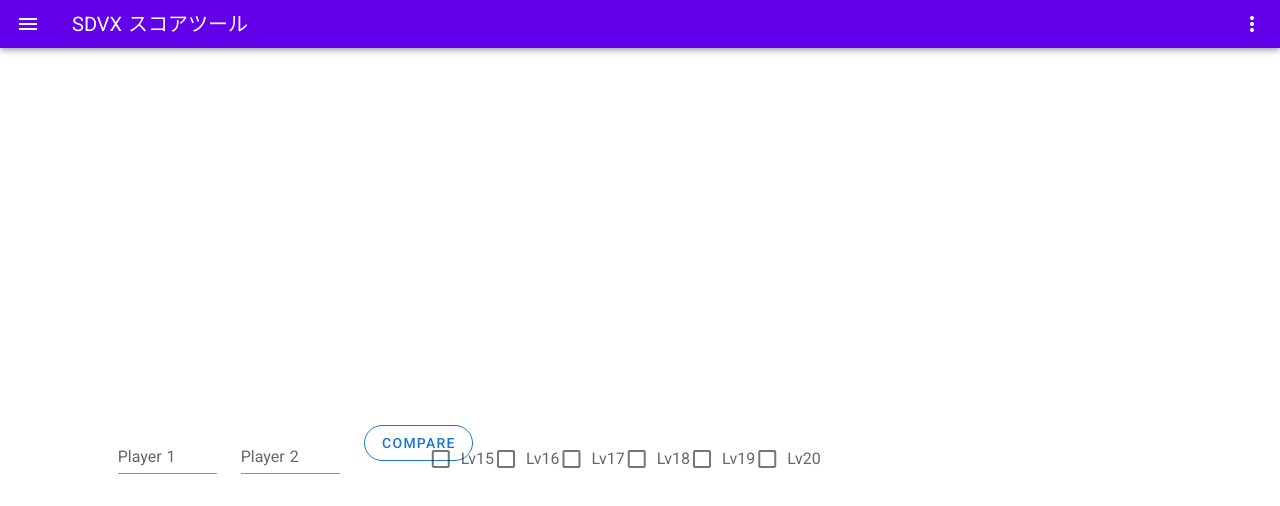
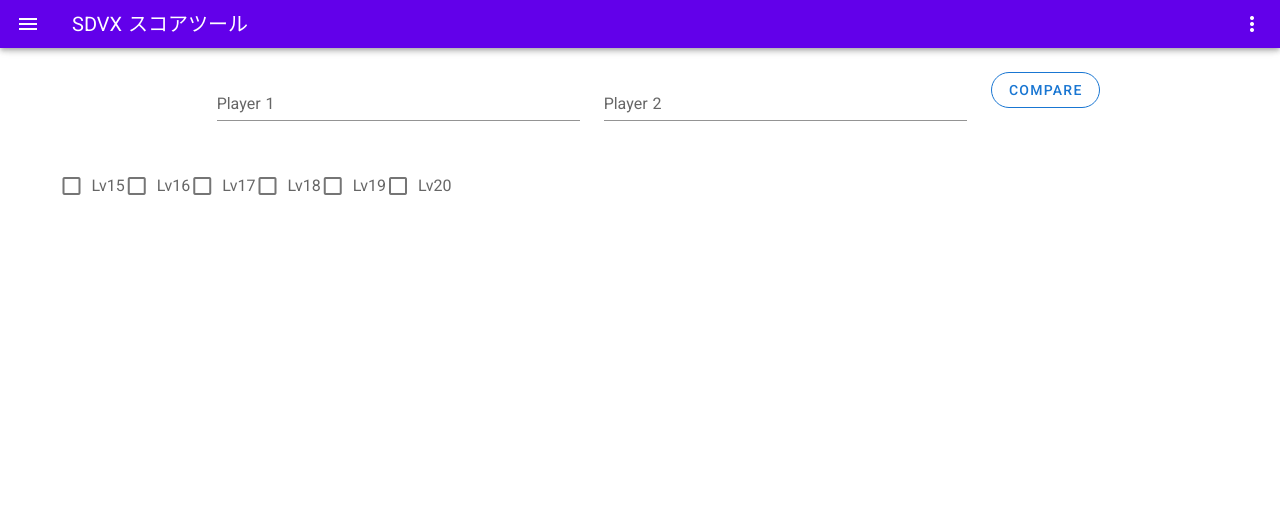
Before and after one commit to il-y-seto/sdvx-scoretool-frontend, a Nuxt app: page / in a window 1280 px wide. Shown: the top 506 px of the page. Built offline with nearby package versions, Linux system fonts and the light colour scheme.

Commit message:
nuxt移行に伴うデザイン崩れを修正

```diff
--- a/pages/index.vue
+++ b/pages/index.vue
@@ -50,6 +50,12 @@
     ></score-table>
   </v-container>
 </template>
+
+<style>
+.container {
+  font-size: 12px;
+}
+</style>
 
 <script>
 import Vue from 'vue'
@@ -144,36 +150,3 @@ export default Vue.extend({
   }
 })
 </script>
-
-<style>
-.container {
-  margin: 0 auto;
-  min-height: 100vh;
-  display: flex;
-  justify-content: center;
-  align-items: center;
-  text-align: center;
-}
-
-.title {
-  font-family: 'Quicksand', 'Source Sans Pro', -apple-system, BlinkMacSystemFont,
-    'Segoe UI', Roboto, 'Helvetica Neue', Arial, sans-serif;
-  display: block;
-  font-weight: 300;
-  font-size: 100px;
-  color: #35495e;
-  letter-spacing: 1px;
-}
-
-.subtitle {
-  font-weight: 300;
-  font-size: 42px;
-  color: #526488;
-  word-spacing: 5px;
-  padding-bottom: 15px;
-}
-
-.links {
-  padding-top: 15px;
-}
-</style>
```
